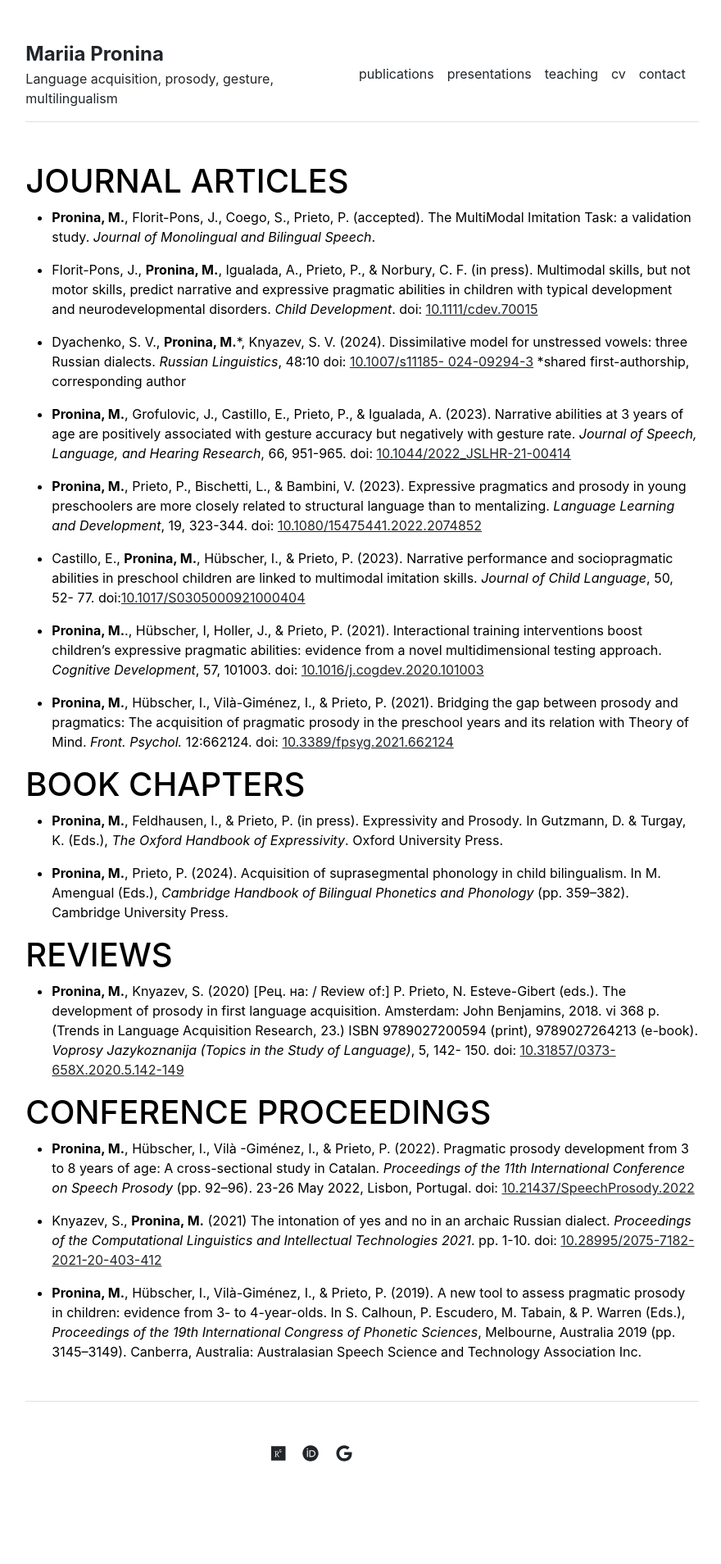
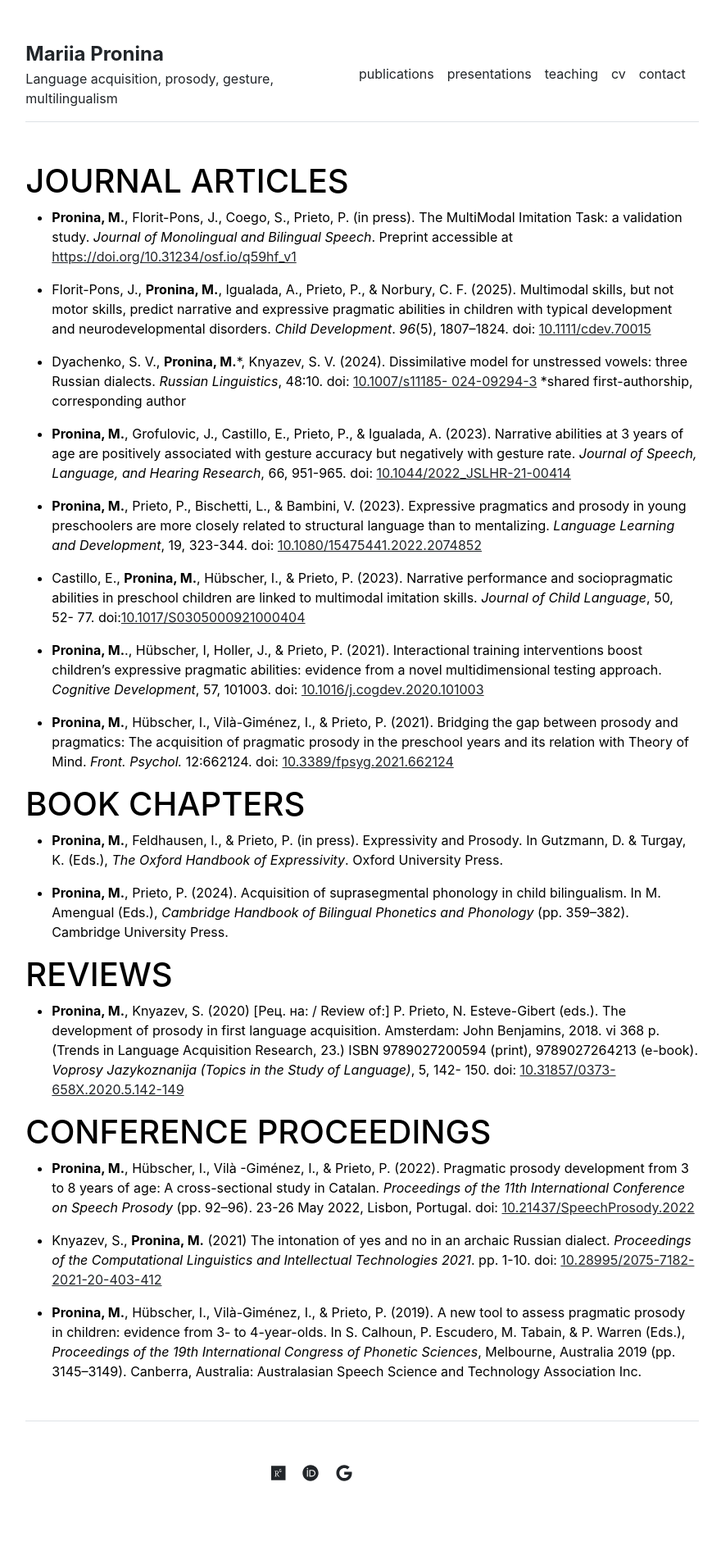
Before and after one commit to mariia-pronina/mariia-pronina.github.io, a Jekyll site: the page built from publications.md, in a window 1280 px wide. Shown: the whole page at 82% size, without its empty margins (198-1078 px from the left). Built offline with Jekyll 4.4.1, drawn with Linux system fonts in a browser that asks for light colours; before the commit the page ends 1884 px from its top, so only the background shows below that.

Commit message:
Update publications.md

```diff
--- a/publications.md
+++ b/publications.md
@@ -6,13 +6,13 @@ title: "Publications"
 # JOURNAL ARTICLES
 
 
-- **Pronina, M.**, Florit-Pons, J., Coego, S., Prieto, P. (accepted). The MultiModal Imitation Task: a
-validation study. _Journal of Monolingual and Bilingual Speech_.
+- **Pronina, M.**, Florit-Pons, J., Coego, S., Prieto, P. (in press). The MultiModal Imitation Task: a
+validation study. _Journal of Monolingual and Bilingual Speech_. Preprint accessible at [https://doi.org/10.31234/osf.io/q59hf_v1](https://doi.org/10.31234/osf.io/q59hf_v1)
 
-- Florit-Pons, J., **Pronina, M.**, Igualada, A., Prieto, P., & Norbury, C. F. (in press). Multimodal skills, but not motor skills, predict narrative and expressive pragmatic abilities in children with typical development and neurodevelopmental disorders. _Child Development_. doi: [10.1111/cdev.70015](https://doi.org/10.1111/cdev.70015)
+- Florit-Pons, J., **Pronina, M.**, Igualada, A., Prieto, P., & Norbury, C. F. (2025). Multimodal skills, but not motor skills, predict narrative and expressive pragmatic abilities in children with typical development and neurodevelopmental disorders. _Child Development_. _96_(5), 1807–1824. doi: [10.1111/cdev.70015](https://doi.org/10.1111/cdev.70015)
 
 - Dyachenko, S. V., **Pronina, M.**\*, Knyazev, S. V. (2024). Dissimilative model for unstressed
-vowels: three Russian dialects. _Russian Linguistics_, 48:10 doi: [10.1007/s11185- 024-09294-3](https://doi.org/10.1007/s11185-024-09294-3) \*shared first-authorship, corresponding author
+vowels: three Russian dialects. _Russian Linguistics_, 48:10. doi: [10.1007/s11185- 024-09294-3](https://doi.org/10.1007/s11185-024-09294-3) \*shared first-authorship, corresponding author
 
 - **Pronina, M.**, Grofulovic, J., Castillo, E., Prieto, P., & Igualada, A. (2023). Narrative abilities at 3 years of age are positively associated with gesture accuracy but negatively with gesture rate. _Journal of Speech, Language, and Hearing Research_, 66, 951-965. doi: [10.1044/2022_JSLHR-21-00414](https://doi.org/10.1044/2022_JSLHR-21-00414)
 
```
